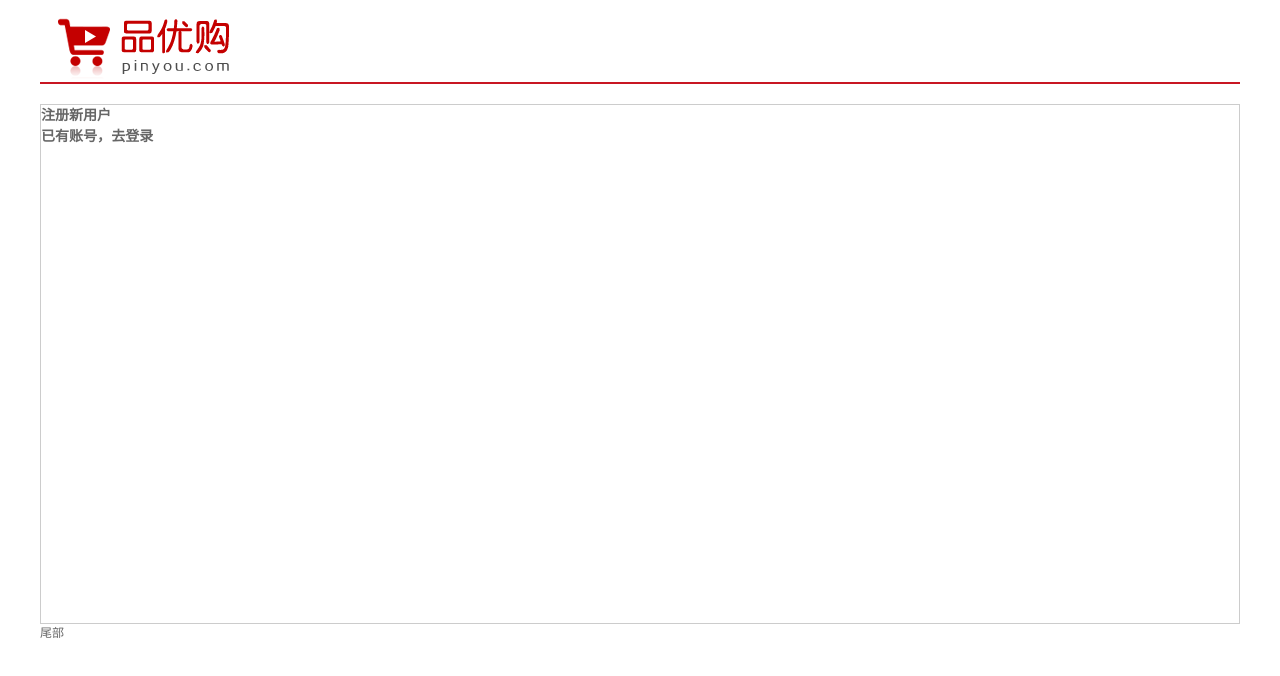
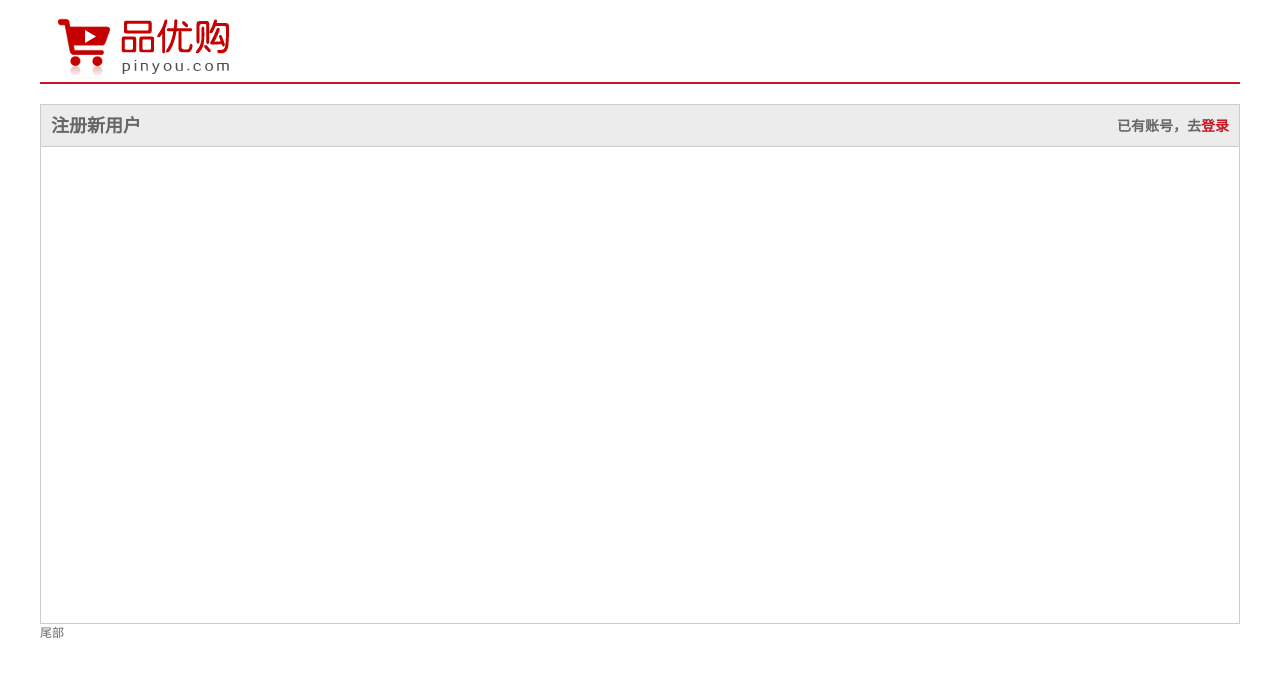
Before and after one commit to HZX-Web-Project/HZXShopping, a plain HTML site: page register.html in a window 1280 px wide. Drawn offline with Linux system fonts and the light colour scheme.

Commit message:
注册界面

```diff
--- a/css/register.css
+++ b/css/register.css
@@ -16,3 +16,18 @@ header .logo {
 	border: 1px solid #ccc;
 	margin-top: 20px;
 }
+.registerarea h3 {
+	height: 42px;
+	padding: 0 10px;
+	line-height: 42px;
+	border-bottom: 1px solid #ccc;
+	background: #ececec;
+	font-size: 18px;
+}
+.registerarea .login {
+	float: right;
+	font-size: 14px;
+}
+.registerarea .login a {
+	color: #C81623;
+}
--- a/register.html
+++ b/register.html
@@ -17,7 +17,7 @@
 			</header>
 			<div class="registerarea">
 				<h3>注册新用户
-				<div class="login">已有账号，去登录</div>
+				<div class="login">已有账号，去<a href="">登录</a></div>
 				</h3>
 			</div>
 			<footer>
```
